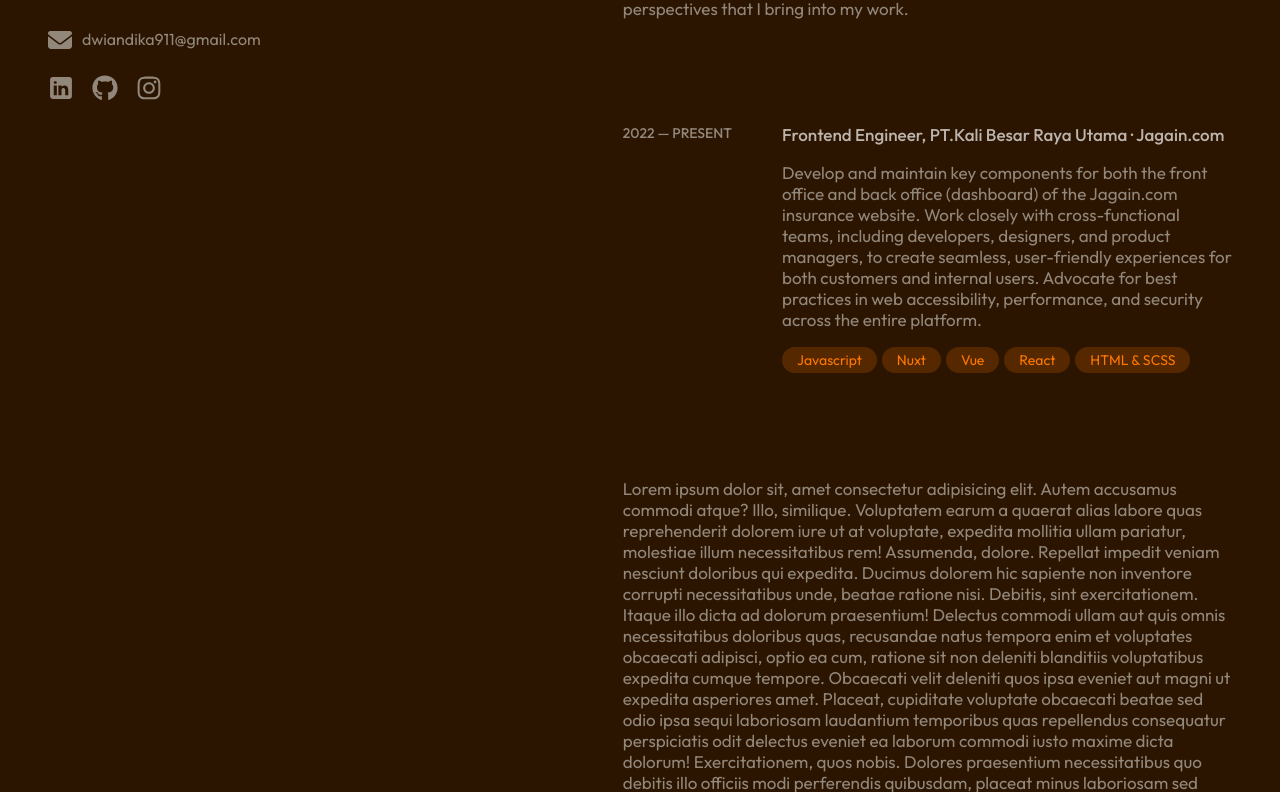
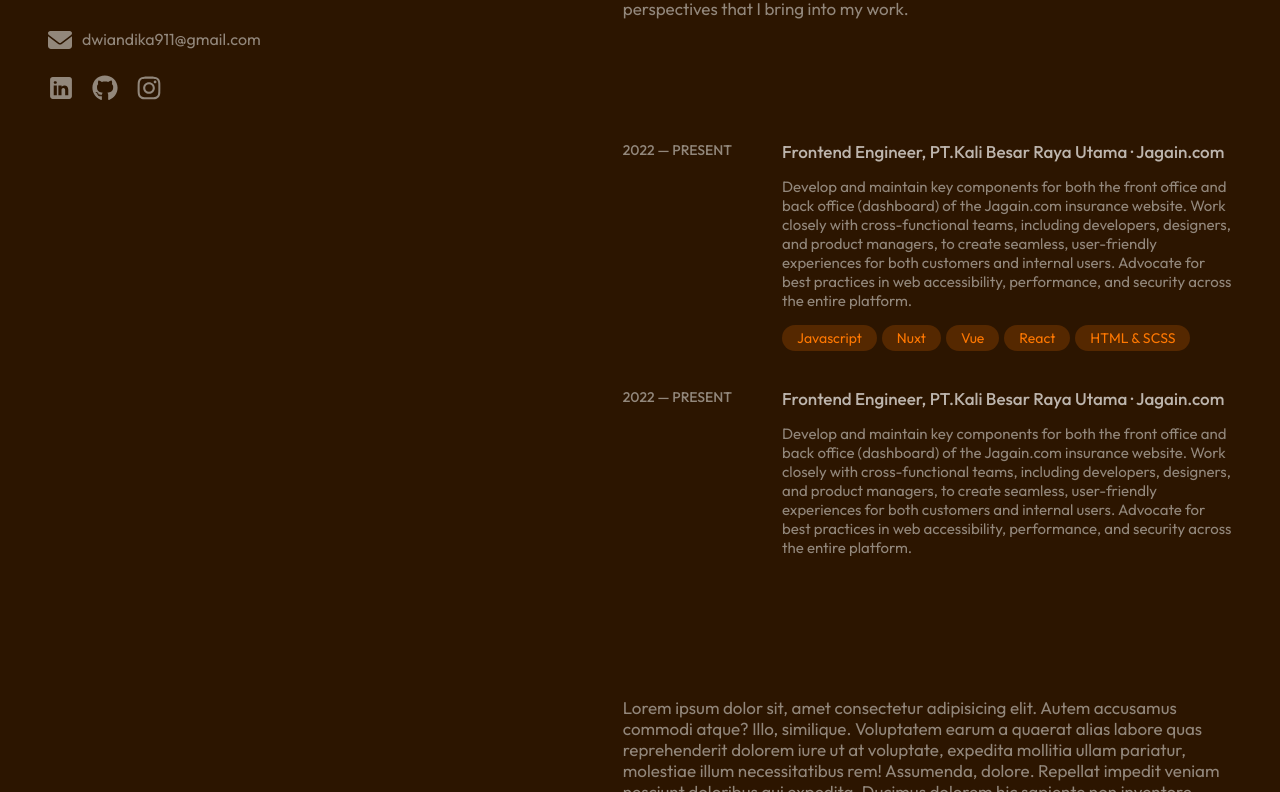
Before and after one commit to dhikad19/portofolio-v2, a Vue app: page / in a window 1280 px wide. Shown: the part 599-1391 px from the top of the page. Built offline with nearby package versions, Linux system fonts and the light colour scheme.

Commit message:
adjust experience hover

```diff
--- a/src/components/Experience/index.vue
+++ b/src/components/Experience/index.vue
@@ -20,7 +20,7 @@
           <p class="experience-content">
             {{ item.description }}
           </p>
-          <div class="experience-tech" >
+          <div class="experience-tech" v-if="item.tech">
             <div class="tech-list" v-for="list in item.tech" :key="list">
               {{ list }}
             </div>
@@ -42,6 +42,12 @@
           role: 'Frontend Engineer, PT.Kali Besar Raya Utama · Jagain.com',
           description: 'Develop and maintain key components for both the front office and back office (dashboard) of the Jagain.com insurance website. Work closely with cross-functional teams, including developers, designers, and product managers, to create seamless, user-friendly experiences for both customers and internal users. Advocate for best practices in web accessibility, performance, and security across the entire platform.',
           tech: ['Javascript', 'Nuxt', 'Vue', 'React', 'HTML & SCSS']
+        },
+        {
+          date: '2022 — Present',
+          role: 'Frontend Engineer, PT.Kali Besar Raya Utama · Jagain.com',
+          description: 'Develop and maintain key components for both the front office and back office (dashboard) of the Jagain.com insurance website. Work closely with cross-functional teams, including developers, designers, and product managers, to create seamless, user-friendly experiences for both customers and internal users. Advocate for best practices in web accessibility, performance, and security across the entire platform.',
+          tech: []
         }
       ]
     }
--- a/src/components/Experience/style.scss
+++ b/src/components/Experience/style.scss
@@ -49,6 +49,10 @@
   }
 }
 
+.experience-content {
+  font-size: 15px;
+}
+
 .experience-times {
   text-transform: uppercase;
   font-size: 14px;
@@ -63,6 +67,11 @@
 .experience-card {
   display: flex;
   align-items: start;
+  margin-top: 17px;
+  border-radius: 8px;
+  &:hover {
+    background-color: #e7c5a721;
+  }
 }
 
 .experience-title {
@@ -95,6 +104,7 @@
   gap: 5px;
   font-size: 14px;
   color: var(--primary-color);
+  margin-bottom: 20px;
   @media screen and (max-width: 768px) {
     font-size: 13px;
   }
```
